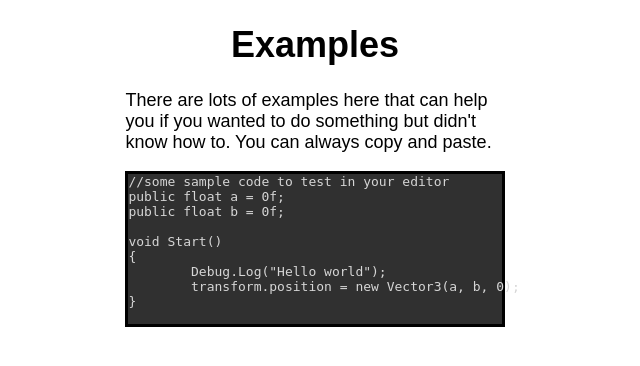
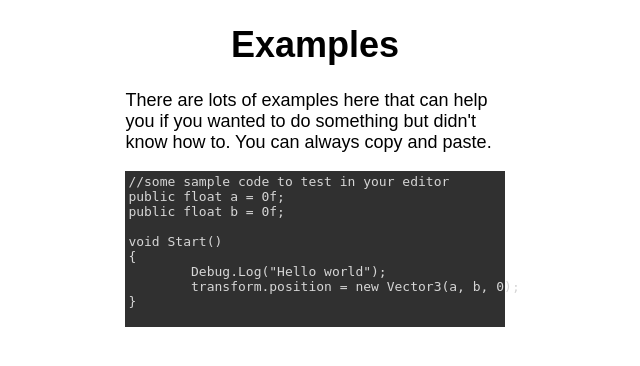
Before and after one commit to voltcutter/voltcutter.github.io, a PHP site: page /examples.html in a window 1280 px wide. Shown: the top 366 px of the page, without its empty margins (325-965 px from the left). Run offline with PHP 8.4, Linux system fonts and the light colour scheme.

Commit message:
change border color

```diff
--- a/style.css
+++ b/style.css
@@ -27,7 +27,7 @@ a {
 
 pre {
 	border-style: solid;
-	border-color: #000000;
+	border-color: #303030;
 	color: #d6d6d6;
 	background: #303030;
 	margin-left: 35%;
```
